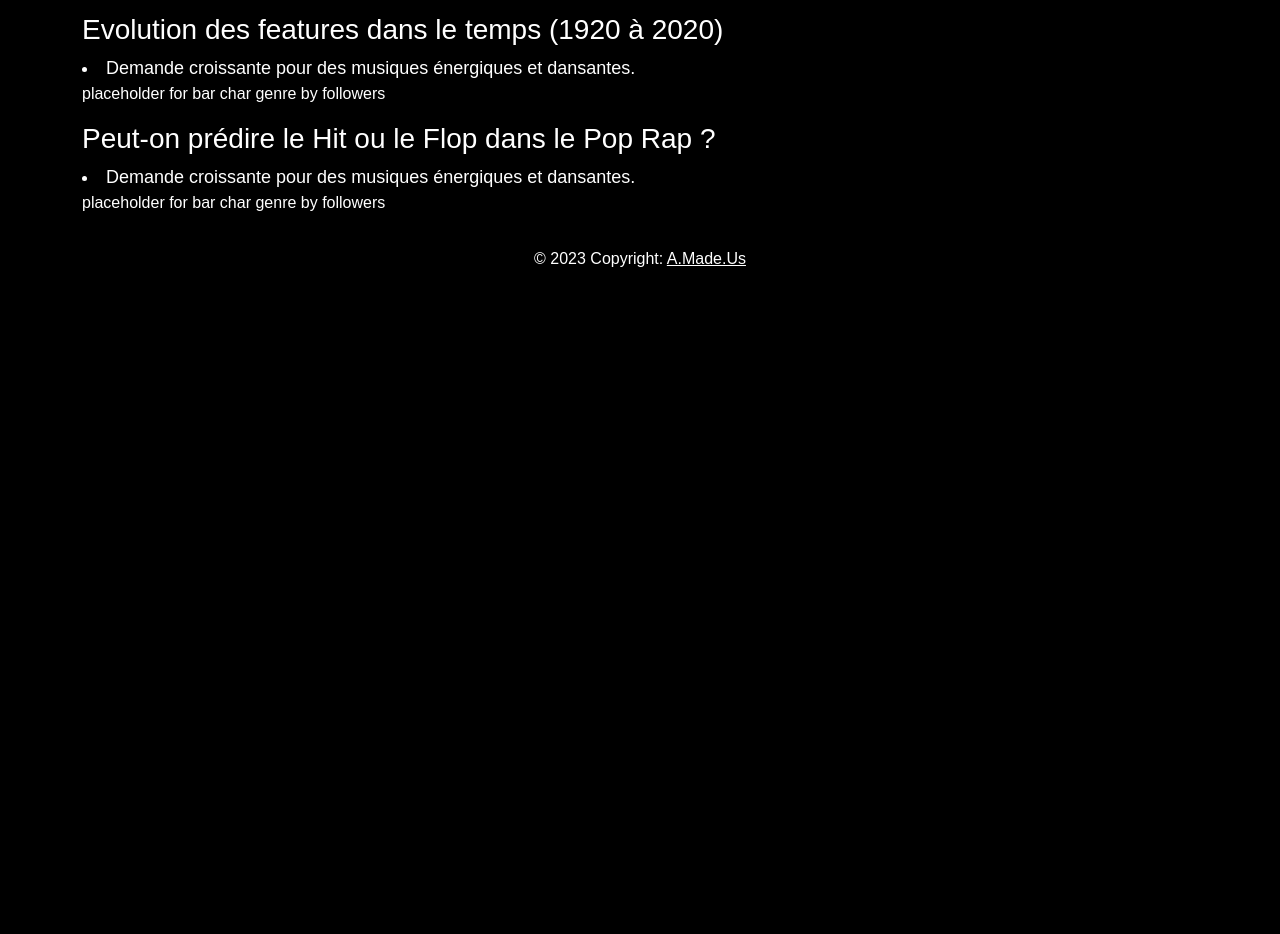
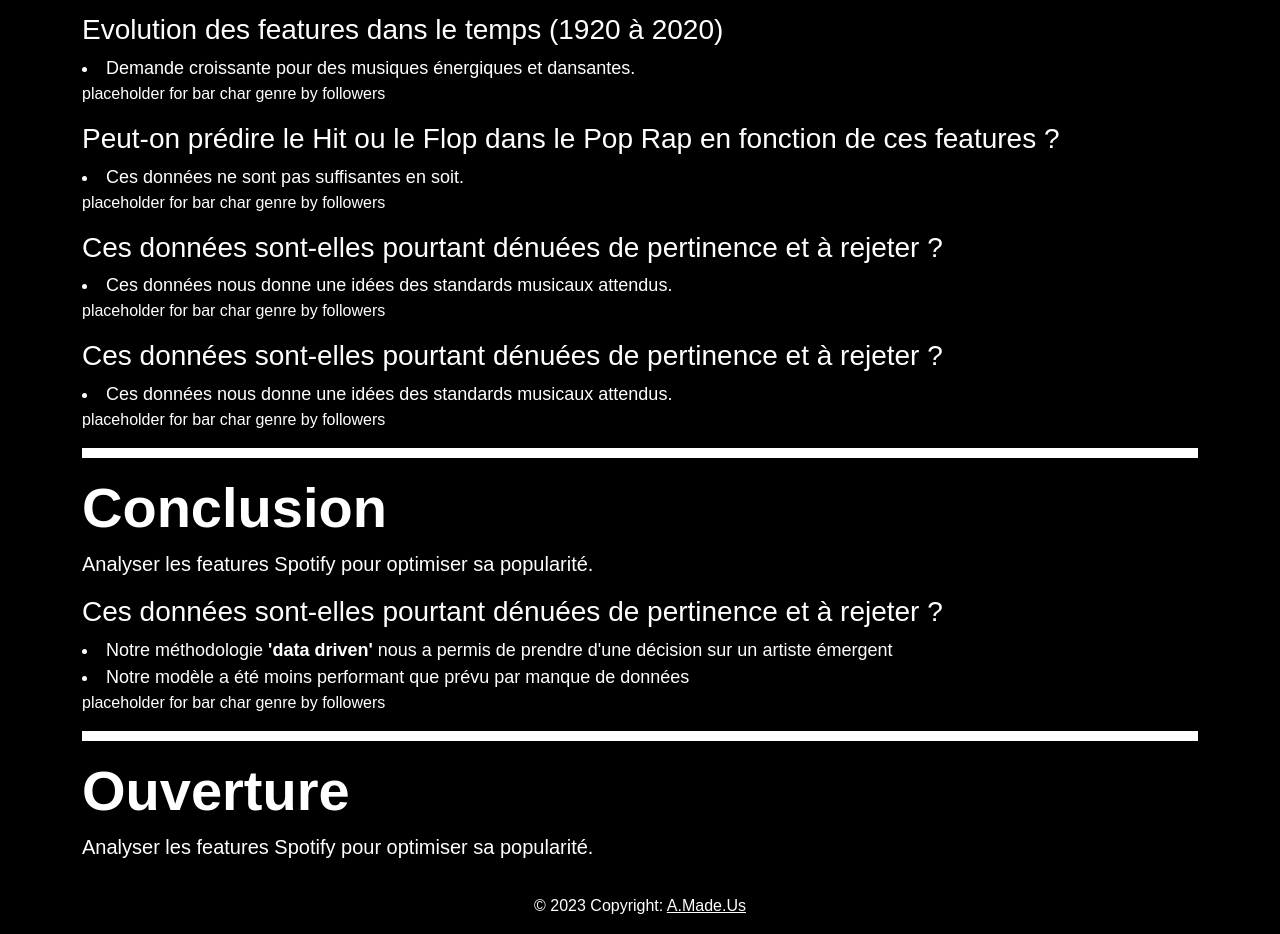
Before and after one commit to Abitben/A.MA.DEUS, a plain HTML site: page index.html in a window 1280 px wide. Shown: the part 3974-4908 px from the top of the page. Before the commit the page ends 4261 px from the top, so only its background shows below. Drawn offline with nearby package versions, Linux system fonts and the light colour scheme; a web font is replaced by a local one.

Commit message:
conclusion ouverture

```diff
--- a/index.html
+++ b/index.html
@@ -316,11 +316,65 @@ Nous sommes data analyst dans une jeune maison de disque, l’objectif du projet
 </div>
 
 <div class="container">
-  <h3> Peut-on prédire le Hit ou le Flop dans le Pop Rap ?</h3>
+  <h3> Peut-on prédire le Hit ou le Flop dans le Pop Rap en fonction de ces features ?</h3>
   <li>
-    Demande croissante pour des musiques énergiques et dansantes.
+    Ces données ne sont pas suffisantes en soit.
   </li>
   <p> placeholder for bar char genre by followers</p>
+</div>
+
+<div class="container">
+  <h3> Ces données sont-elles pourtant dénuées de pertinence et à rejeter ? </h3>
+  <li>
+    Ces données nous donne une idées des standards musicaux attendus.
+  </li>
+  <p> placeholder for bar char genre by followers</p>
+</div>
+
+
+
+<div class="container">
+  <h3> Ces données sont-elles pourtant dénuées de pertinence et à rejeter ? </h3>
+  <li>
+    Ces données nous donne une idées des standards musicaux attendus.
+  </li>
+  <p> placeholder for bar char genre by followers</p>
+</div>
+
+
+
+<div class="container divider">
+  <hr class="solid">
+</div>
+
+<div class="jumbotron jumbotron-fluid">
+  <div class="container">
+    <h2 class="display-4">Conclusion</h2>
+    <p class="lead", style = "color : white">Analyser les features Spotify pour optimiser sa popularité.</p>
+  </div>
+</div>
+
+
+<div class="container">
+  <h3> Ces données sont-elles pourtant dénuées de pertinence et à rejeter ? </h3>
+  <li>
+    Notre méthodologie <strong>'data driven'</strong> nous a permis de prendre d'une décision sur un artiste émergent
+  </li>
+  <li>
+    Notre modèle a été moins performant que prévu par manque de données
+  </li>
+  <p> placeholder for bar char genre by followers</p>
+</div>
+
+<div class="container divider">
+  <hr class="solid">
+</div>
+
+<div class="jumbotron jumbotron-fluid">
+  <div class="container">
+    <h2 class="display-4">Ouverture</h2>
+    <p class="lead", style = "color : white">Analyser les features Spotify pour optimiser sa popularité.</p>
+  </div>
 </div>
 
 
@@ -336,5 +390,7 @@ Nous sommes data analyst dans une jeune maison de disque, l’objectif du projet
 
 
 
+
+
 </footer>
 <!-- Footer -->
```
Also changed, not shown: Amadeus_logo_blanc_3.png (added).
